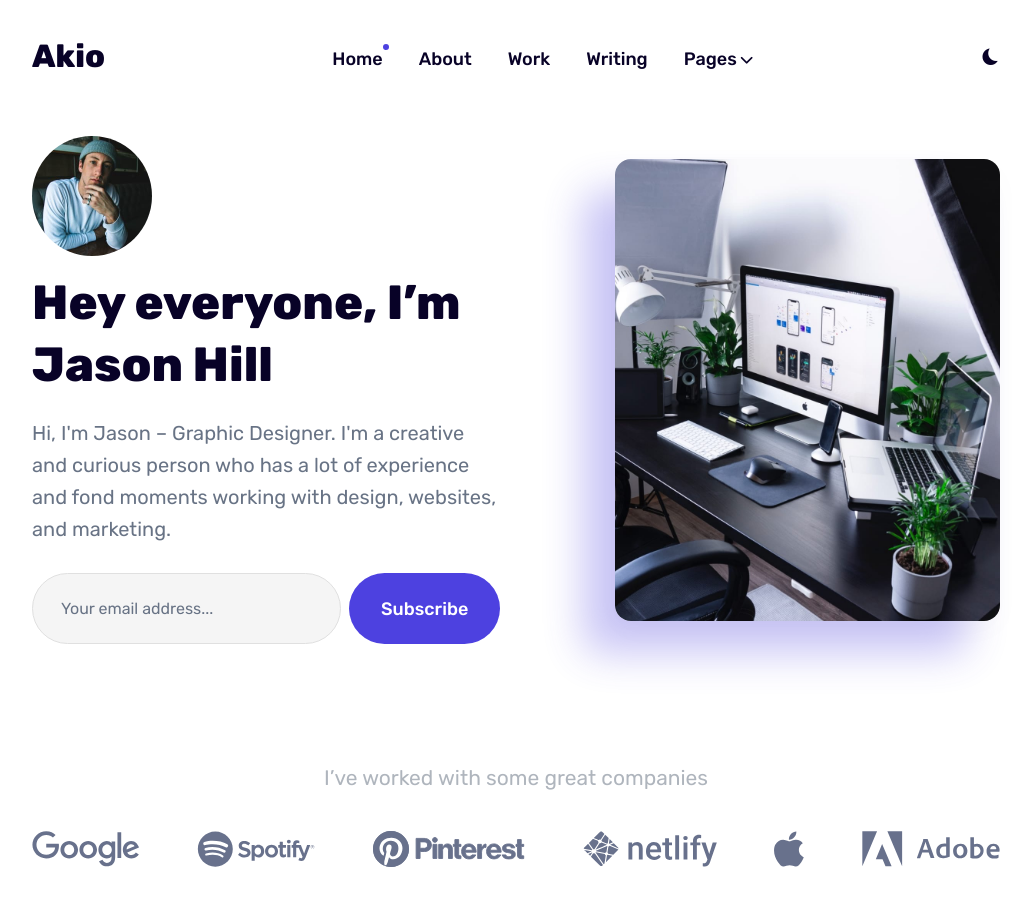
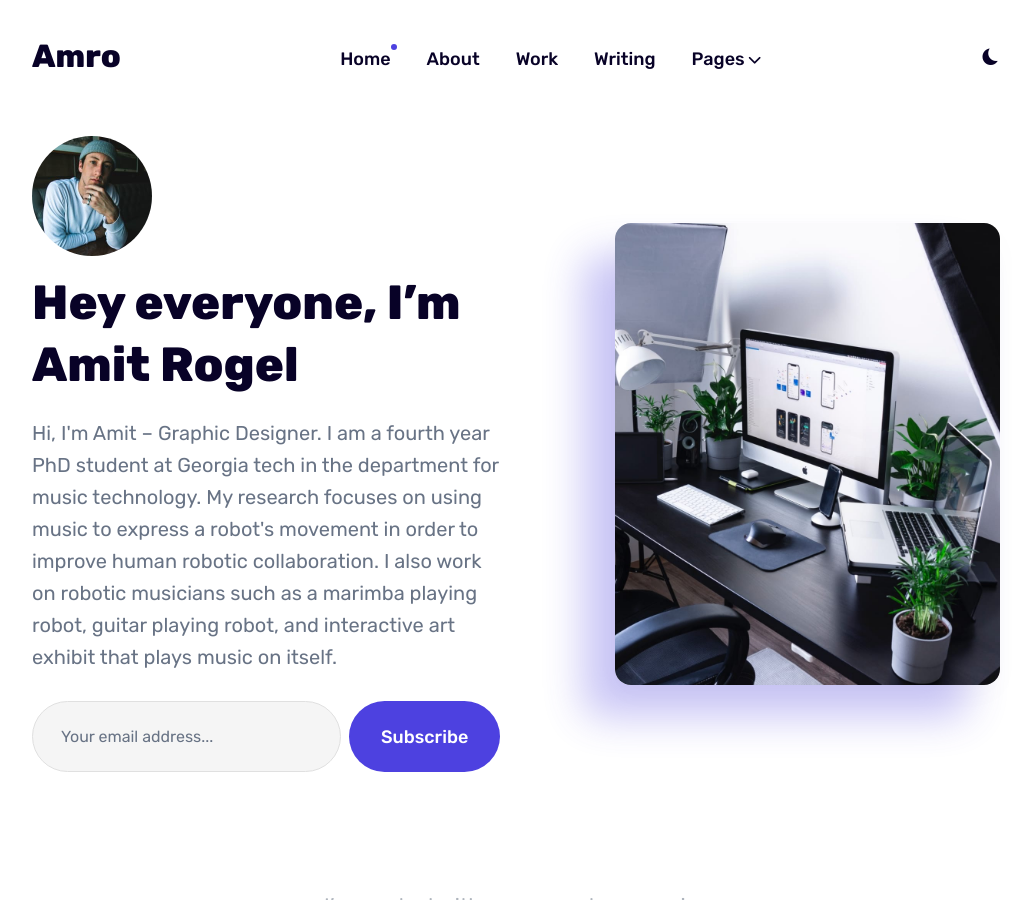
Before and after one commit to amro125/amro125.github.io, a Jekyll site: the page built from index.html, in a window 1280 px wide and 900 px high. Shown: the whole window, without its empty margins (124-1155 px from the left). Built offline with Jekyll 4.4.1, drawn with Linux system fonts in a browser that asks for light colours; some of the changed lines change nothing that is shown; some of the changed text lies outside the part shown.

Commit message:
Update settings.yml

```diff
--- a/_data/settings.yml
+++ b/_data/settings.yml
@@ -1,6 +1,6 @@
 #-------------------------------
 # Site Settings
-title: Akio
+title: Amro
 logo: # You can add own logo. For example '/images/logo.png'.
 description: Creative Portfolio Theme for Jekyll.
 color_scheme: auto # You can choose three modes auto, light, and dark. By default, the auto mode is set, which means the user can choose the light or dark mode themself.
@@ -49,8 +49,8 @@
 # Hero Settings
 hero:
   enable: true
-  hero__title: Hey everyone, I’m Jason Hill
-  hero__description: Hi, I'm Jason – Graphic Designer. I'm a creative and curious person who has a lot of experience and fond moments working with design, websites, and marketing.
+  hero__title: Hey everyone, I’m Amit Rogel
+  hero__description: Hi, I'm Amit – Graphic Designer. I am a fourth year PhD student at Georgia tech in the department for music technology. My research focuses on using music to express a robot's movement in order to improve human robotic collaboration. I also work on robotic musicians such as a marimba playing robot, guitar playing robot, and interactive art exhibit that plays music on itself.
   hero__image: "/images/01-1.jpg"
 
 
@@ -111,55 +111,55 @@
 testimonial__description:
 
 testimonial__items:
-  - name: "Hanna Septimus"
+  - name: "Ashvala Vinay"
     image: "/images/client-1.jpg"
     designation: "Product Designer"
     link: "https://twitter.com/"
     content : "Keeping your eye on the ball while performing a deep dive on the start-up mentality to derive convergence on cross-platform integration"
 
-  - name: "Carla Rosser"
+  - name: "Ashy Vinay"
     image: "/images/client-2.jpg"
     designation: "Statistician"
     link: "https://facebook.com/"
     content : "Keeping your eye on the ball while performing a deep dive on the start-up mentality to derive convergence on cross-platform integration"
 
-  - name: "Maria Curtis"
+  - name: "Ashley Vinay"
     image: "/images/client-3.jpg"
     designation: "Team Lead"
     link: "https://twitter.com/"
     content : "Keeping your eye on the ball while performing a deep dive on the start-up mentality to derive convergence on cross-platform integration"
 
-  - name: "Carter Bergson"
+  - name: "Ashval Vinay"
     image: "/images/client-4.jpg"
     designation: "CEO, Founder"
     link: "https://facebook.com/"
     content : "Keeping your eye on the ball while performing a deep dive on the start-up mentality to derive convergence on cross-platform integration"
 
-  - name: "Jordyn Franci"
+  - name: "Ashvi Vinay"
     image: "/images/client-5.jpg"
     designation: "Personal Trainer"
     link: "https://twitter.com/"
     content : "Keeping your eye on the ball while performing a deep dive on the start-up mentality to derive convergence on cross-platform integration"
 
-  - name: "Mira Carder"
+  - name: "Asha Vinay"
     image: "/images/client-6.jpg"
     designation: "Data Scientist"
     link: "https://facebook.com/"
     content : "Keeping your eye on the ball while performing a deep dive on the start-up mentality to derive convergence on cross-platform integration"
 
-  - name: "Madelyn Herwitz"
+  - name: "Ashe Vinay"
     image: "/images/client-7.jpg"
     designation: "Frontend Engineer"
     link: "https://twitter.com/"
     content : "Keeping your eye on the ball while performing a deep dive on the start-up mentality to derive convergence on cross-platform integration"
 
-  - name: "Anika Schleifer"
+  - name: "Ashvili Vinay"
     image: "/images/client-8.jpg"
     designation: "Fitness Director"
     link: "https://facebook.com/"
     content : "Keeping your eye on the ball while performing a deep dive on the start-up mentality to derive convergence on cross-platform integration"
 
-  - name: "Wilson Dorwart"
+  - name: "Jason Smith"
     image: "/images/client-9.jpg"
     designation: "Financial Manager"
     link: "https://twitter.com/"
```
